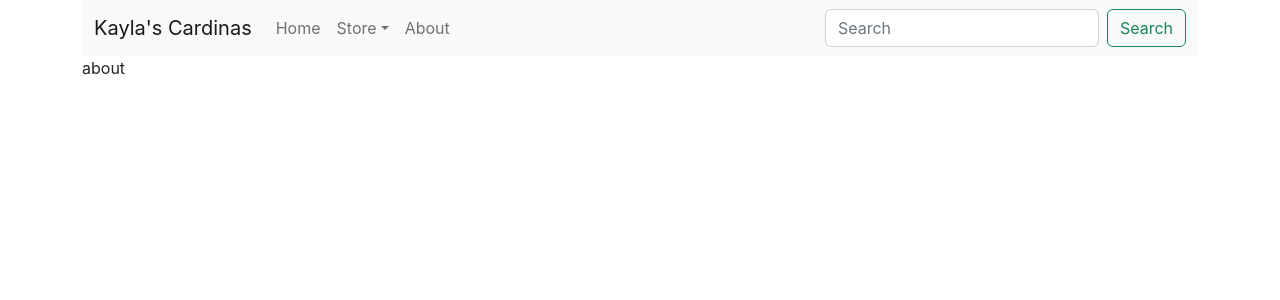
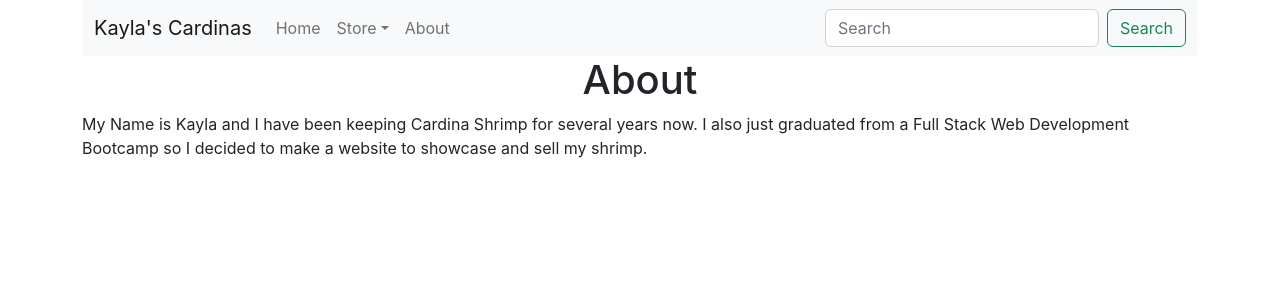
Before and after one commit to KaylaVangel/shrimp-website, a Next.js app: page /about in a window 1280 px wide. Shown: the top 300 px of the page. Built offline with nearby package versions, Linux system fonts and the light colour scheme.

Commit message:
added cards

```diff
--- a/pages/about.js
+++ b/pages/about.js
@@ -1,8 +1,13 @@
-
-
-function About() {
+function About () {
   return (
-    <div>about</div>
+    <>
+      <h1>About</h1>
+      <p>
+        My Name is Kayla and I have been keeping Cardina Shrimp for several
+        years now. I also just graduated from a Full Stack Web Development
+        Bootcamp so I decided to make a website to showcase and sell my shrimp.
+      </p>
+    </>
   )
 }
 
--- a/pages/components/navbar.js
+++ b/pages/components/navbar.js
@@ -8,9 +8,9 @@ import Link from 'next/link';
 
 const Navigationbar = () => {
   return (
-    <Navbar bg="light" expand="lg">
+  <Navbar bg="light" expand="lg">
     <Container fluid>
-      <Navbar.Brand href="#">Kayla's Cardinas</Navbar.Brand>
+      <Link href="/" passHref><Navbar.Brand>Kayla's Cardinas</Navbar.Brand></Link>
       <Navbar.Toggle aria-controls="navbarScroll" />
       <Navbar.Collapse id="navbarScroll">
         <Nav
--- a/pages/store/accessories/index.js
+++ b/pages/store/accessories/index.js
@@ -3,7 +3,10 @@ import StoreLayout from "../../components/store-layout.js";
 
 function Accessories() {
   return (
+    <>
     <h1>3D Printed Aquarium Accessories</h1>
+    <StoreLayout/>
+    </>
   )
 }
 
--- a/pages/store/all/index.js
+++ b/pages/store/all/index.js
@@ -6,7 +6,10 @@ import React from 'react'
 
 function All() {
   return (
-    <div>All Products</div>
+    <>
+    <h1>All Products</h1>
+    <StoreLayout/>
+    </>
   )
 }
 
--- a/pages/store/index.js
+++ b/pages/store/index.js
@@ -4,7 +4,10 @@ import StoreLayout from "../components/store-layout.js";
 
 function Store() {
   return (
+    <>
     <div>index</div>
+    <StoreLayout/>
+    </>
   )
 }
 
--- a/pages/store/plants/index.js
+++ b/pages/store/plants/index.js
@@ -5,7 +5,10 @@ import React from 'react'
 
 function Plants() {
   return (
-    <h1>Plants</h1>
+    <>
+      <h1>Plants</h1>
+      <StoreLayout/>
+    </>
   )
 }
 
--- a/pages/store/shrimp/index.js
+++ b/pages/store/shrimp/index.js
@@ -7,6 +7,7 @@ function Shrimp () {
   return (
     <>
       <h1>Cardina Shrimp</h1>
+      <StoreLayout/>
     </>
   )
 }
--- a/styles/globals.css
+++ b/styles/globals.css
@@ -15,6 +15,11 @@ a {
   box-sizing: border-box;
 }
 
+h1 {
+  text-align: center;
+
+}
+
 @media (prefers-color-scheme: dark) {
   html {
     color-scheme: dark;
```
